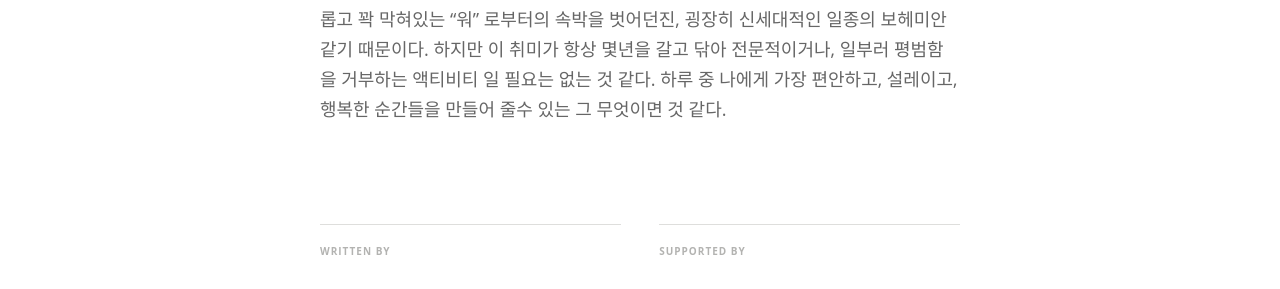
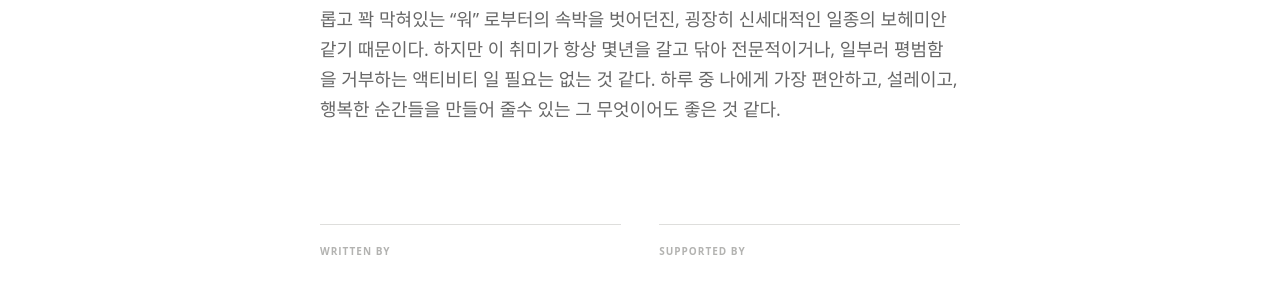
Before and after one commit to minniie/minniie.github.io, a Jekyll site: the page built from _posts/2021-08-05-post4.markdown, in a window 1280 px wide and 900 px high, scrolled down 3405 px. Shown: the part 313-602 px from the top of the window. Built offline with Jekyll 4.4.1, drawn with Linux system fonts in a browser that asks for light colours; nearby versions of some CDN libraries; some web fonts are replaced; some of the changed text lies outside the part shown.

Commit message:
Update 2021-08-05-post4.markdown

```diff
--- a/_posts/2021-08-05-post4.markdown
+++ b/_posts/2021-08-05-post4.markdown
@@ -43,4 +43,4 @@ image: /assets/article_images/2021-08-05-post4/wallpaper.jpg
 
 나를 행복하게 만들어주는 것들 중 연속성, 특수성이 떨어질수록 남에게 굳이 얘기를 안하게 된다. "취미"와 "좋아하는 것"은 왠지 다른 것 같아 보인다. 큼직하고 명사화 될수 있는 형태들이 통상적인 취미에 부합한다. 그러나 이것들로만 나를 정의하면 나는 너무 단면적인 사람이 된다. 사실 돌아보면 일상에 내가 정말 좋아서 하는 것, 나를 행복하게 만들어 주는 것들은 정말 많다. 위 표에 다 적을수도 없다.
 
-언제부턴가 워라벨이라는 단어가 자주 등장한다. 이것은 “라” 부분에 해당하는 나의 삶 마저 굉장히 보람차고 반짝여야 할것 같은 느낌을 준다. 취미를 잘 즐기는 사람이, 단조롭고 꽉 막혀있는 “워” 로부터의 속박을 벗어던진, 굉장히 신세대적인 일종의 보헤미안 같기 때문이다. 하지만 이 취미가 항상 몇년을 갈고 닦아 전문적이거나, 일부러 평범함을 거부하는 액티비티 일 필요는 없는 것 같다. 하루 중 나에게 가장 편안하고, 설레이고, 행복한 순간들을 만들어 줄수 있는 그 무엇이면 것 같다.
+언제부턴가 워라벨이라는 단어가 자주 등장한다. 이것은 “라” 부분에 해당하는 나의 삶 마저 굉장히 보람차고 반짝여야 할것 같은 느낌을 준다. 취미를 잘 즐기는 사람이, 단조롭고 꽉 막혀있는 “워” 로부터의 속박을 벗어던진, 굉장히 신세대적인 일종의 보헤미안 같기 때문이다. 하지만 이 취미가 항상 몇년을 갈고 닦아 전문적이거나, 일부러 평범함을 거부하는 액티비티 일 필요는 없는 것 같다. 하루 중 나에게 가장 편안하고, 설레이고, 행복한 순간들을 만들어 줄수 있는 그 무엇이어도 좋은 것 같다.
```
